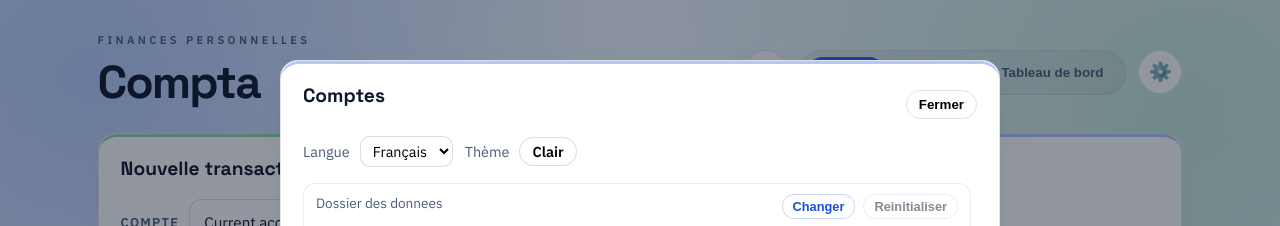
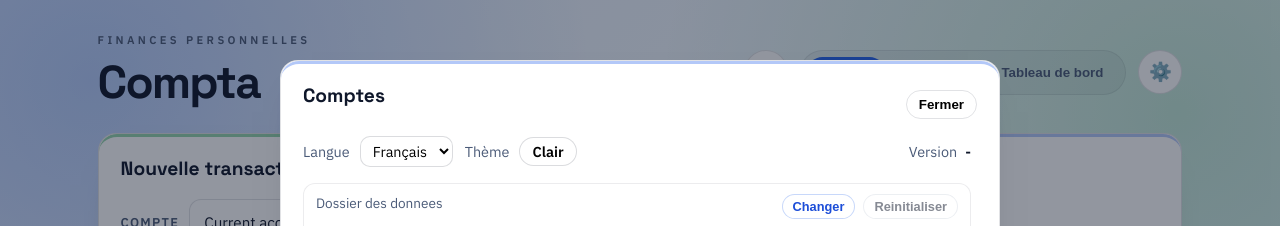
Before and after one commit to ThibaultNGUYEN26/compta_app, a React (Vite) app: page / in a window 1280 px wide. Both pictures are taken after a click on the button "⚙️". Shown: the top 226 px of the page. Built offline with nearby package versions, Linux system fonts and the light colour scheme.

Commit message:
feat(app): add app version display and retrieval

```diff
--- a/App.jsx
+++ b/App.jsx
@@ -46,6 +46,7 @@ export default function App() {
     progress: null,
     message: "",
   });
+  const [appVersion, setAppVersion] = useState("-");
   const [showAccounts, setShowAccounts] = useState(false);
   const [accountsLoaded, setAccountsLoaded] = useState(false);
   const [selectedCurrentAccount, setSelectedCurrentAccount] = useState(
@@ -135,6 +136,12 @@ export default function App() {
       setLanguage(rest.language || "fr");
       setTheme(rest.theme || "light");
       setSettingsMeta(rest);
+      if (window.comptaApi?.getAppVersion) {
+        const version = await window.comptaApi.getAppVersion();
+        if (!cancelled && version) {
+          setAppVersion(version);
+        }
+      }
       if (window.comptaApi?.getDataPath) {
         const info = await window.comptaApi.getDataPath();
         if (!cancelled && info) {
@@ -599,6 +606,7 @@ export default function App() {
               categories={categories}
               language={language}
               theme={theme}
+              appVersion={appVersion}
               dataPathInfo={dataPathInfo}
               onSelectDataPath={handleSelectDataPath}
               onResetDataPath={handleResetDataPath}
--- a/components/AccountManager.css
+++ b/components/AccountManager.css
@@ -14,9 +14,30 @@
 
 .account-settings-row {
   display: flex;
-  justify-content: flex-start;
+  justify-content: space-between;
   flex-wrap: wrap;
   gap: 12px;
+}
+
+.account-settings-left {
+  display: flex;
+  align-items: center;
+  gap: 12px;
+  flex-wrap: wrap;
+}
+
+.account-settings-right {
+  display: flex;
+  align-items: center;
+  gap: 8px;
+  margin-left: auto;
+  color: var(--muted);
+  font-size: 0.9rem;
+}
+
+.account-settings-version {
+  font-weight: 600;
+  color: var(--ink);
 }
 
 .account-path-row {
--- a/components/AccountManager.jsx
+++ b/components/AccountManager.jsx
@@ -11,6 +11,7 @@ export default function AccountManager({
   dataPathInfo,
   onSelectDataPath,
   onResetDataPath,
+  appVersion = "-",
   onAddCurrent,
   onAddSaving,
   onRenameCurrent,
@@ -49,6 +50,7 @@ export default function AccountManager({
       dataPath: "Dossier des donnees",
       changePath: "Changer",
       resetPath: "Reinitialiser",
+      version: "Version",
     },
     en: {
       subtitle: "Manage your current and saving accounts.",
@@ -74,6 +76,7 @@ export default function AccountManager({
       dataPath: "Data folder",
       changePath: "Change",
       resetPath: "Reset",
+      version: "Version",
     },
   };
 
@@ -119,6 +122,7 @@ export default function AccountManager({
   return (
     <div className={`account-manager${language === "en" ? " is-en" : ""}`}>
       <div className="account-settings-row">
+        <div className="account-settings-left">
           <label className="account-settings-label">
             {t.language}
             <select
@@ -141,6 +145,11 @@ export default function AccountManager({
               {theme === "dark" ? t.dark : t.light}
             </button>
           </label>
+        </div>
+        <div className="account-settings-right">
+          <span className="account-settings-caption">{t.version}</span>
+          <span className="account-settings-version">{appVersion}</span>
+        </div>
       </div>
       <div className="account-path-row">
         <div className="account-path-label">
--- a/data/settings.json
+++ b/data/settings.json
@@ -22,8 +22,8 @@
     "Gifts/Donations",
     "Salary",
     "Transfer",
+    "Account Transfer",
     "Saving",
-    "Account Transfer",
     "Other"
   ]
 }
--- a/electron.cjs
+++ b/electron.cjs
@@ -426,6 +426,8 @@ app.whenReady().then(() => {
     return { defaultPath, currentPath: defaultPath, isCustom: false };
   });
 
+  ipcMain.handle("app:getVersion", async () => app.getVersion());
+
   ipcMain.handle("update:install", async () => {
     autoUpdater.quitAndInstall();
     return { ok: true };
--- a/package.json
+++ b/package.json
@@ -1,6 +1,6 @@
 {
   "name": "compta_app",
-  "version": "1.0.1",
+  "version": "1.0.2",
   "description": "",
   "main": "electron.cjs",
   "repository": {
--- a/preload.cjs
+++ b/preload.cjs
@@ -15,4 +15,5 @@ contextBridge.exposeInMainWorld("comptaApi", {
     return () => ipcRenderer.removeListener("update:status", listener);
   },
   installUpdate: () => ipcRenderer.invoke("update:install"),
+  getAppVersion: () => ipcRenderer.invoke("app:getVersion"),
 });
```
Lines whose indentation alone changed are shown as unchanged.
